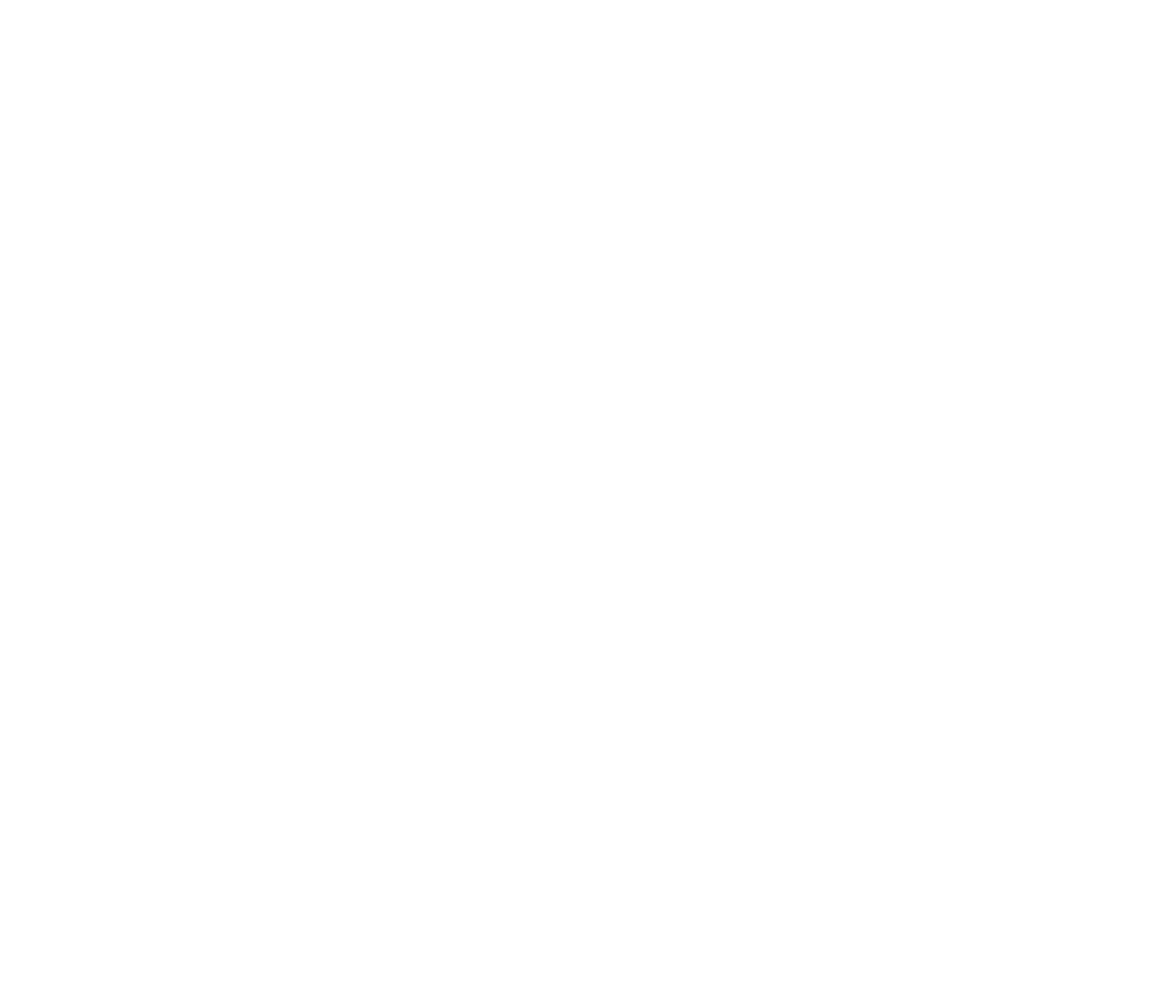
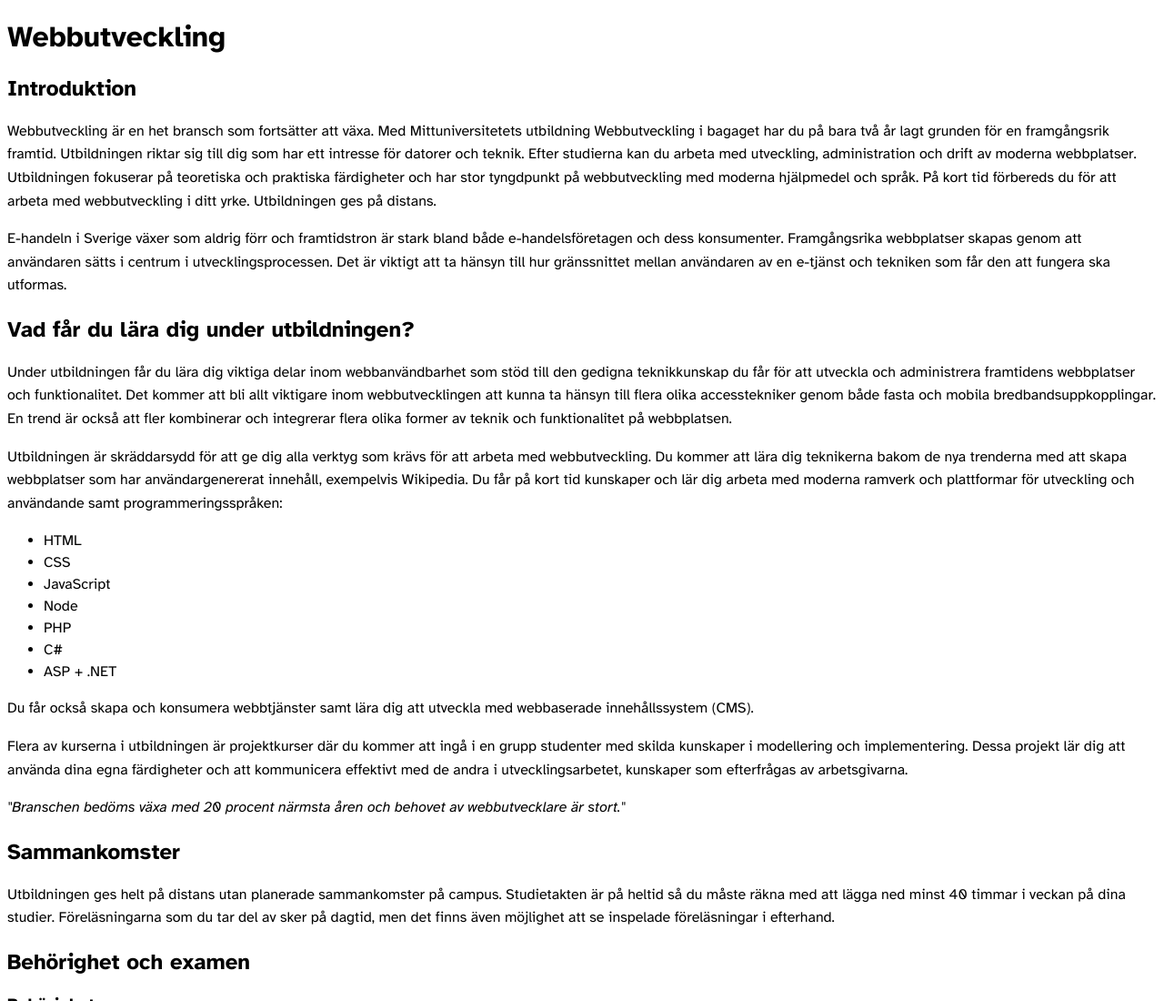
Before and after one commit to ghamlton/Tillganglig_design, a plain HTML site: page index.html in a window 1280 px wide. Shown: the top 1100 px of the page at 91% size. Before the commit the page ends 800 px from the top, so only its background shows below. Drawn offline with Linux system fonts and the light colour scheme.

Commit message:
Lade till all text i html-filen och gjort några mindre ändringar för läsbarhet/tillgänglighet. Css-fil har lagt till font från Google och ökat radavstånd för bättre läsbarhet. Citat är markerade med italic.

```diff
--- a/css/style.css
+++ b/css/style.css
@@ -0,0 +1,40 @@
+@import url('https://fonts.googleapis.com/css2?family=Atkinson+Hyperlegible:ital,wght@0,400;0,700;1,400;1,700&display=swap');
+
+
+body{
+    font-family: "Atkinson Hyperlegible", sans-serif;
+}
+
+p{
+    line-height: 1.6;
+}
+
+p.quote{
+    font-style: italic;
+}
+
+ul li{
+    line-height: 1.5;
+}
+
+
+
+
+
+
+
+
+
+
+
+
+
+
+
+
+
+
+
+@media (min-width: 768px){
+
+}
--- a/index.html
+++ b/index.html
@@ -1,11 +1,69 @@
 <!DOCTYPE html>
-<html lang="en">
+<html lang="sv">
 <head>
     <meta charset="UTF-8">
     <meta name="viewport" content="width=device-width, initial-scale=1.0">
-    <title>Hem</title>
+    <link rel="stylesheet" href="css/style.css">
+    <title>Webbutveckling</title>
 </head>
 <body>
 
+    <header>
+        <h1>Webbutveckling</h1>
+    </header>
+
+    <main>
+
+        <h2>Introduktion</h2>
+
+        <p>Webbutveckling är en het bransch som fortsätter att växa. Med Mittuniversitetets utbildning Webbutveckling i bagaget har du på bara två år lagt grunden för en framgångsrik framtid. Utbildningen riktar sig till dig som har ett intresse för datorer och teknik. Efter studierna kan du arbeta med utveckling, administration och drift av moderna webbplatser. Utbildningen fokuserar på teoretiska och praktiska färdigheter och har stor tyngdpunkt på webbutveckling med moderna hjälpmedel och språk. På kort tid förbereds du för att arbeta med webbutveckling i ditt yrke. Utbildningen ges på distans.</p>
+
+        <p>E-handeln i Sverige växer som aldrig förr och framtidstron är stark bland både e-handelsföretagen och dess konsumenter. Framgångsrika webbplatser skapas genom att användaren sätts i centrum i utvecklingsprocessen. Det är viktigt att ta hänsyn till hur gränssnittet mellan användaren av en e-tjänst och tekniken som får den att fungera ska utformas.</p>
+
+        <h2>Vad får du lära dig under utbildningen?</h2>
+
+        <p>Under utbildningen får du lära dig viktiga delar inom webbanvändbarhet som stöd till den gedigna teknikkunskap du får för att utveckla och administrera framtidens webbplatser och funktionalitet. Det kommer att bli allt viktigare inom webbutvecklingen att kunna ta hänsyn till flera olika accesstekniker genom både fasta och mobila bredbandsuppkopplingar. En trend är också att fler kombinerar och integrerar flera olika former av teknik och funktionalitet på webbplatsen.</p>
+
+        <p>Utbildningen är skräddarsydd för att ge dig alla verktyg som krävs för att arbeta med webbutveckling. Du kommer att lära dig teknikerna bakom de nya trenderna med att skapa webbplatser som har användargenererat innehåll, exempelvis Wikipedia. Du får på kort tid kunskaper och lär dig arbeta med moderna ramverk och plattformar för utveckling och användande samt programmeringsspråken:</p>
+        <ul>
+            <li>HTML</li>
+            <li>CSS</li>
+            <li>JavaScript</li>
+            <li>Node</li>
+            <li>PHP</li>
+            <li>C#</li>
+            <li>ASP + .NET</li>
+        </ul>
+        <p>Du får också skapa och konsumera webbtjänster samt lära dig att utveckla med webbaserade innehållssystem (CMS).</p>
+
+        <p>Flera av kurserna i utbildningen är projektkurser där du kommer att ingå i en grupp studenter med skilda kunskaper i modellering och implementering. Dessa projekt lär dig att använda dina egna färdigheter och att kommunicera effektivt med de andra i utvecklingsarbetet, kunskaper som efterfrågas av arbetsgivarna.</p>
+
+        <p class="quote">"Branschen bedöms växa med 20 procent närmsta åren och behovet av webbutvecklare är stort."</p>
+
+        <h2>Sammankomster</h2>
+        <p>Utbildningen ges helt på distans utan planerade sammankomster på campus. Studietakten är på heltid så du måste räkna med att lägga ned minst 40 timmar i veckan på dina studier. Föreläsningarna som du tar del av sker på dagtid, men det finns även möjlighet att se inspelade föreläsningar i efterhand.</p>
+
+        <h2>Behörighet och examen</h2>
+
+        <h3>Behörighet</h3>
+        <p>Grundläggande behörighet</p>
+
+        <h3>Examen efter genomförda studier</h3>
+        <p>Högskoleexamen</p>
+
+        <p>Examensbenämningen är Högskoleexamen med inriktning mot datateknik som översätts till Higher Education Diploma with specialization in Computer Engineering.</p>
+
+        <h2>Efter utbildningen</h2>
+        <p>Det är stor efterfrågan på webbutvecklare och webbdesigners. Branschen bedöms växa med 20 procent de kommande åren och den ökande e-handeln bidrar kraftigt. Behovet av duktiga webbutvecklare är därför stort. Denna utbildning ger dig de kunskaper som marknaden vill ha.</p>
+
+        <p class="quote">"Webbutveckling är den perfekta balansen mellan logik och kreativitet". - Marie Francesca Michl</p>
+
+        <img src="images/marie.jpg" alt="Marie Francesca Michl">
+
+    </main>
+
+    <footer>
+
+    </footer>
 </body>
 </html>
```
Also changed, not shown: 1 other file.
